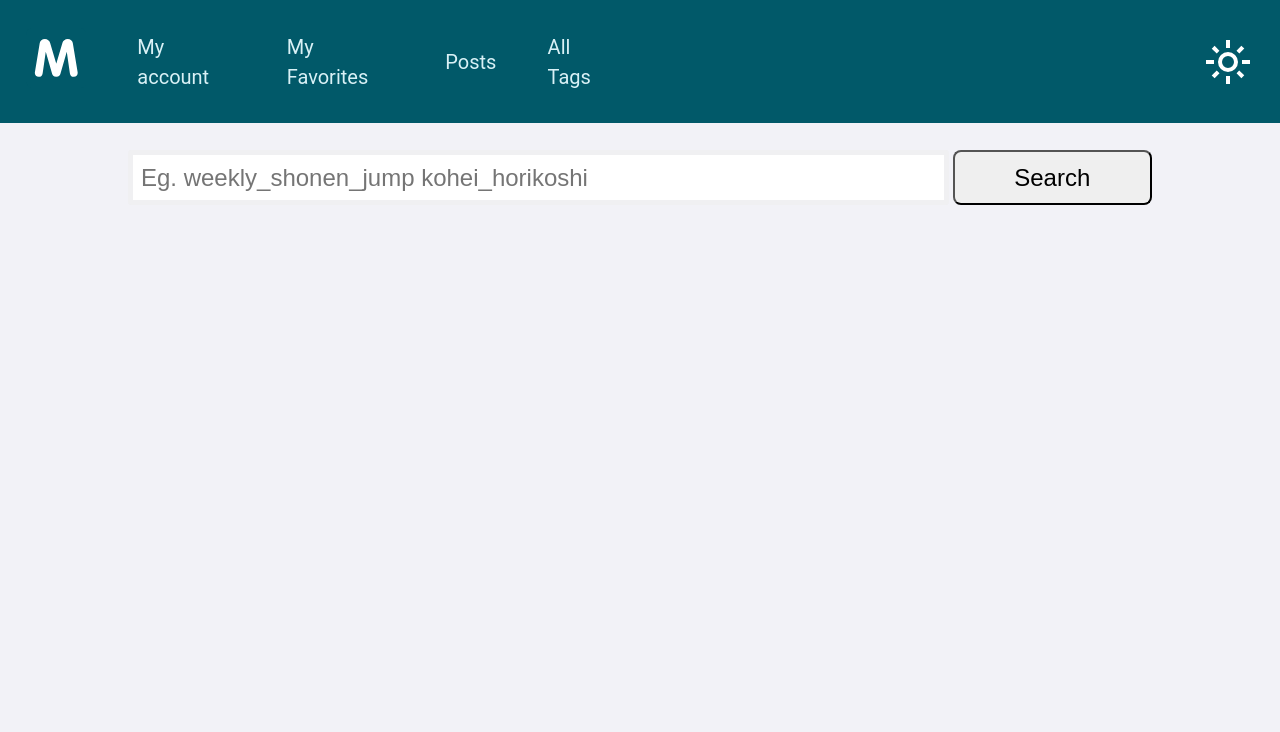
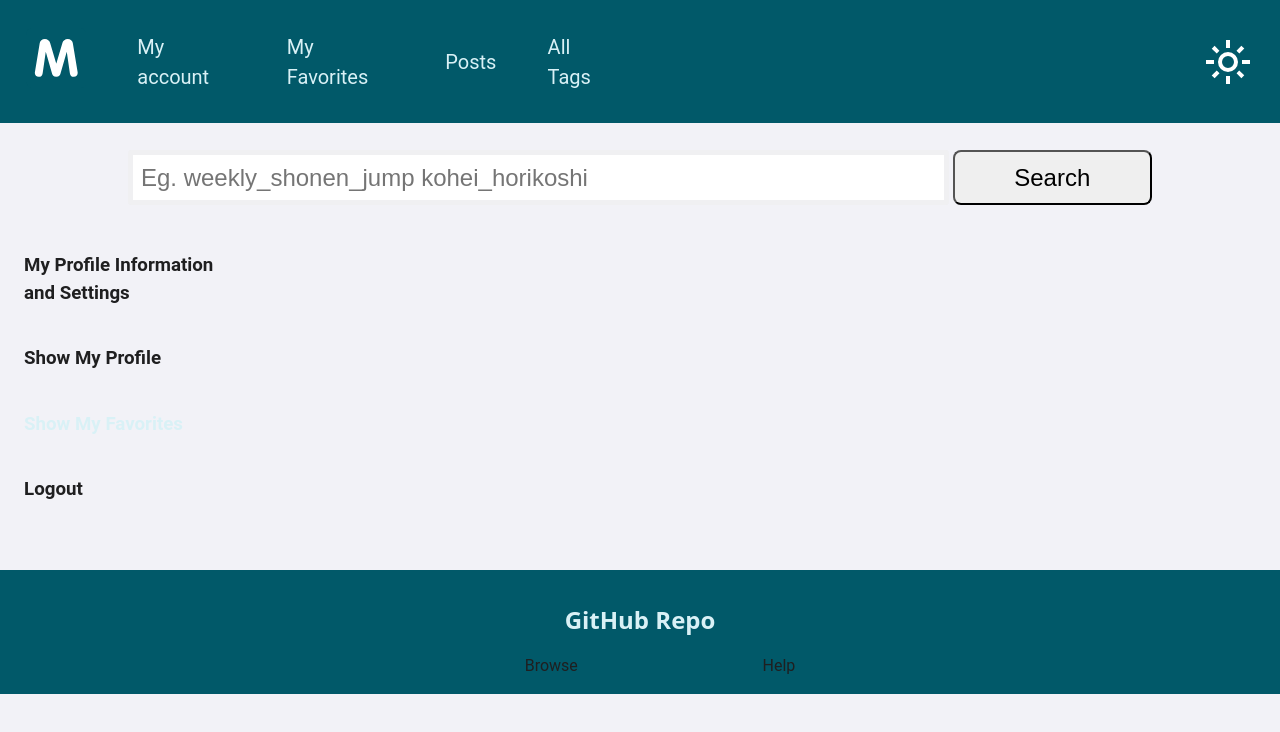
Before and after one commit to DaChoco/MangaBooru, a React (Vite) app in the folder frontend/: page /profile in a window 1280 px wide. Shown: the top 732 px of the page. Built offline with nearby package versions, Linux system fonts and the light colour scheme.

Commit message:
started work on profile page

```diff
--- a/frontend/src/App.jsx
+++ b/frontend/src/App.jsx
@@ -6,6 +6,7 @@ import PageContext from './contexts/pageContext'
 import { FavContext } from './contexts/favoritesContext'
 import { useEffect } from 'react'
 import AllTags from './pages/alltag'
+import { LoggedInContext } from './contexts/loggedinContext'
 
 
 
@@ -19,7 +20,7 @@ function App() {
 
 
   return (
-
+<LoggedInContext>
 <PageContext>
   <FavContext>
     <PostContext>
@@ -37,6 +38,7 @@ function App() {
     </PostContext>
   </FavContext>
 </PageContext>
+</LoggedInContext>
 
   )
 }
--- a/frontend/src/contexts/favoritesContext.jsx
+++ b/frontend/src/contexts/favoritesContext.jsx
@@ -5,7 +5,6 @@ export const favoritesitems = createContext(null)
 export function FavContext({children}){
     const [favorited, setFavorited] = useState(()=>{
         const storedFavs = localStorage.getItem("favorites")
-        console.log(JSON.parse(storedFavs))
         return storedFavs ? JSON.parse(storedFavs) : []
 
     })
--- /dev/null
+++ b/frontend/src/contexts/loggedinContext.jsx
@@ -0,0 +1,19 @@
+import { useState, useContext, createContext } from "react";
+
+export const loggedIn = createContext(false)
+
+export function LoggedInContext({children}){
+
+    const [showLoginBox, setShowLoginBox] = useState(false)
+    const [showRegisterBox, setShowRegisterBox] = useState(false)
+
+    //design your useState to extract log in status later
+    const [logged, setLogged] = useState(false)
+    const [userID, setUserID] = useState("") //set this in tandem with a get user esque api call on load with a use effect
+
+    return (
+        <loggedIn.Provider value={{logged, setLogged, userID, setUserID, showLoginBox, setShowLoginBox, showRegisterBox, setShowRegisterBox}}>
+            {children}
+        </loggedIn.Provider>
+    )
+}
--- a/frontend/src/pages/profile.jsx
+++ b/frontend/src/pages/profile.jsx
@@ -1,13 +1,45 @@
-import { useState, useEffect } from 'react'
-import { SearchBar, Topnav } from "../components"
+import { useState, useEffect, useContext } from 'react'
+import { SearchBar, Topnav, Footer } from "../components"
+import { loggedIn } from '../contexts/loggedinContext'
+import { Link } from 'react-router-dom'
 import "../style/Posts.css"
+import "../style/Profile.css"
+
+
 function Profile(){
+
+    const {logged} = useContext(loggedIn)
+    const {setLogged} = useContext(loggedIn)
+
     return(
 
         <div className="main-content">
-
             <Topnav></Topnav>
             <SearchBar data={{ lenoutput: 0, setLenoutput: () => {} }}></SearchBar>
+
+            {logged === true ?
+             (<div className='profile-page-container'>
+                <div className="anouncement-ppage">
+                    <h2>You are not currently logged in.</h2>
+
+                    <ul className="islogged-container">
+                        <li><h3>Login</h3></li>
+                        <li><h3>Register</h3></li>
+                    </ul>
+                </div>
+             </div>):
+             (<div className='profile-page-container'>
+                <div className="anouncement-ppage">
+                    <h3>My Profile Information and Settings</h3>
+
+                    <ul className="islogged-container">
+                        <li><h3>Show My Profile</h3></li>
+                        <li><h3><Link to={"/favorites"}>Show My Favorites</Link></h3></li>
+                        <li><h3>Logout</h3></li>
+                    </ul>
+                </div>
+             </div>)}
+            <Footer></Footer>
 
 
 
--- /dev/null
+++ b/frontend/src/style/Profile.css
@@ -0,0 +1,13 @@
+.profile-page-container{
+    grid-area: sidenav;
+    margin-left: 0.5rem;
+    padding: 1rem;
+}
+
+.islogged-container{
+    padding: 0;
+}
+
+.anouncement.ppage{
+    position: absolute;
+}
```
